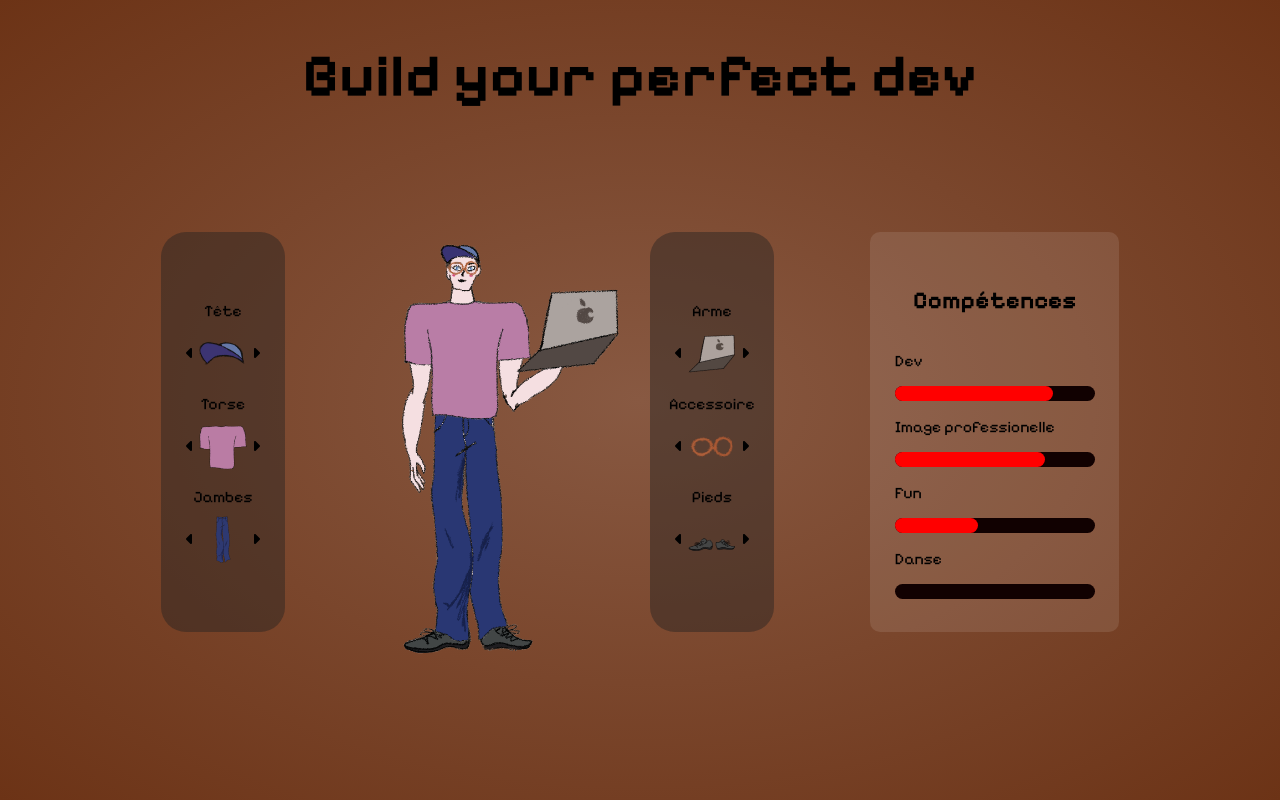
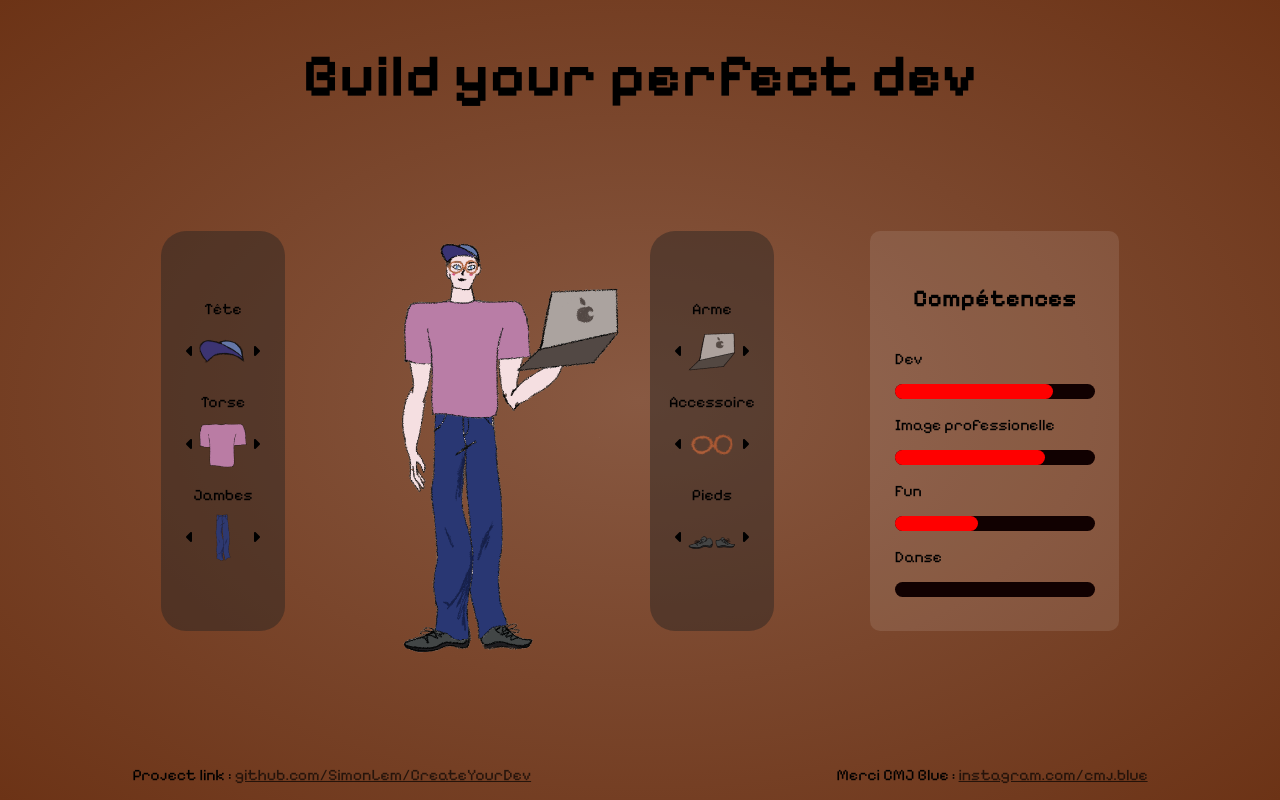
Before and after one commit to SimonLem/CreateYourDev, a React (Create React App) app: page / in a window 1280 px wide. Built offline with nearby package versions, Linux system fonts and the light colour scheme.

Commit message:
add links

```diff
--- a/src/App.css
+++ b/src/App.css
@@ -14,6 +14,12 @@
   margin: 0;
   padding: 0;
   font-family: "TitleFont";
+}
+.LinksRow {
+  display: flex;
+  justify-content: space-between;
+  align-items: center;
+  width: 90%;
 }
 
 .column {
@@ -35,3 +41,7 @@
   font-size: 60px;
   margin-bottom: 0;
 }
+
+.Links {
+  color: rgba(0, 0, 0, 0.671);
+}
--- a/src/App.tsx
+++ b/src/App.tsx
@@ -7,6 +7,23 @@ function App() {
       <div className="AppContent">
         <h1 className="AppTitle">Build your perfect dev</h1>
         <CharacterEditor />
+        <div className="LinksRow">
+          <p>
+            Project link :{" "}
+            <a
+              className="Links"
+              href="https://github.com/SimonLem/CreateYourDev"
+            >
+              github.com/SimonLem/CreateYourDev
+            </a>
+          </p>
+          <p>
+            Merci CMJ Blue :{" "}
+            <a className="Links" href="https://www.instagram.com/cmj.blue">
+              instagram.com/cmj.blue
+            </a>
+          </p>
+        </div>
       </div>
     </div>
   );
```
